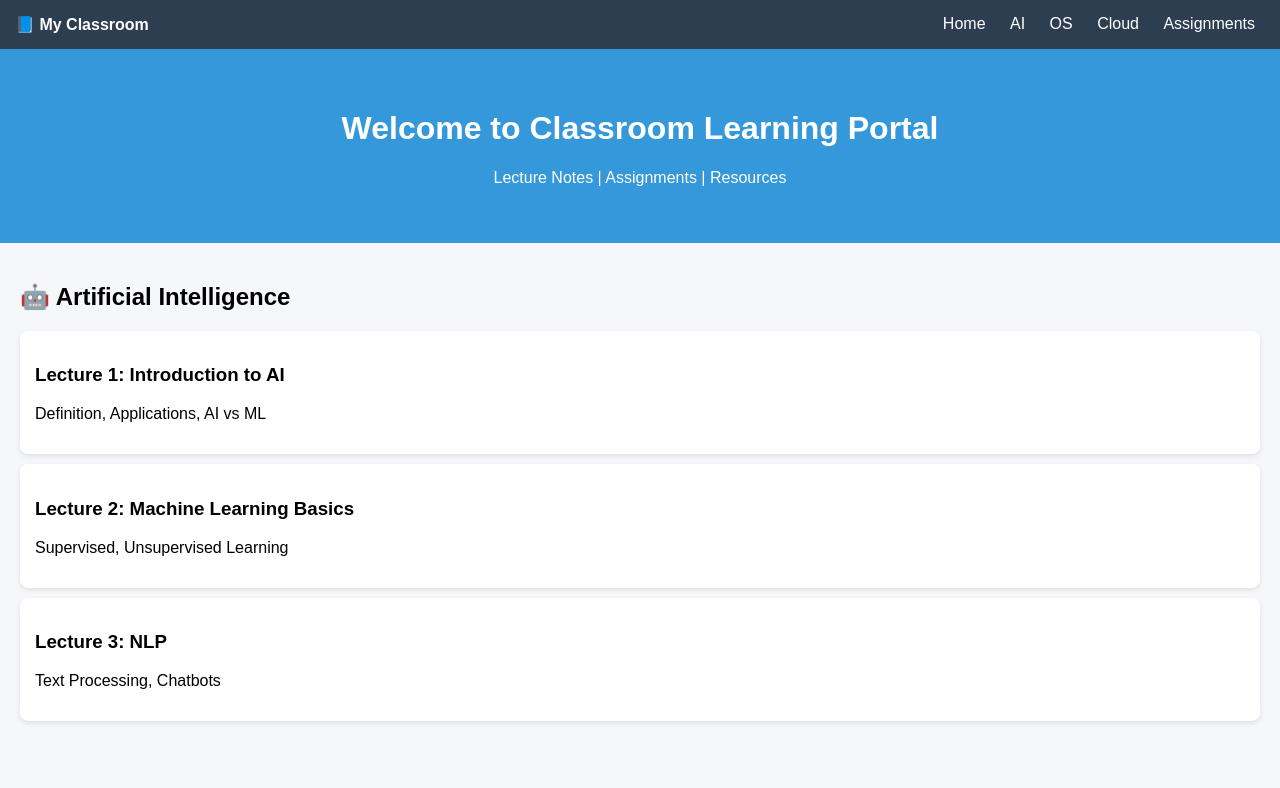
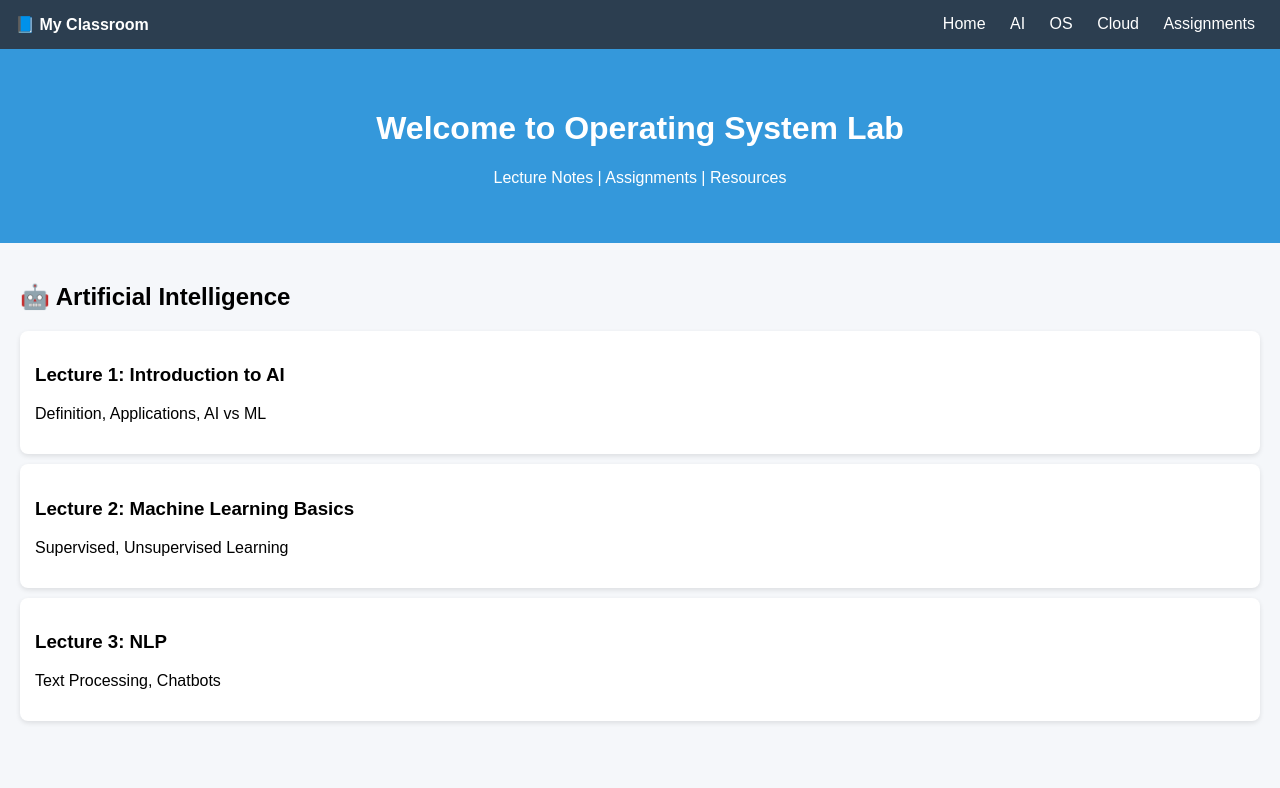
Before and after one commit to ragini1991-os/Class-Room, a plain HTML site: page index.html in a window 1280 px wide. Shown: the top 788 px of the page. Drawn offline with Linux system fonts and the light colour scheme.

Commit message:
Update header title and maintain HTML structure

```diff
--- a/index.html
+++ b/index.html
@@ -75,7 +75,7 @@ body {
 
 <!-- Header -->
 <div class="header" id="home">
-    <h1>Welcome to Classroom Learning Portal</h1>
+    <h1>Welcome to Operating System Lab</h1>
     <p>Lecture Notes | Assignments | Resources</p>
 </div>
 
```
